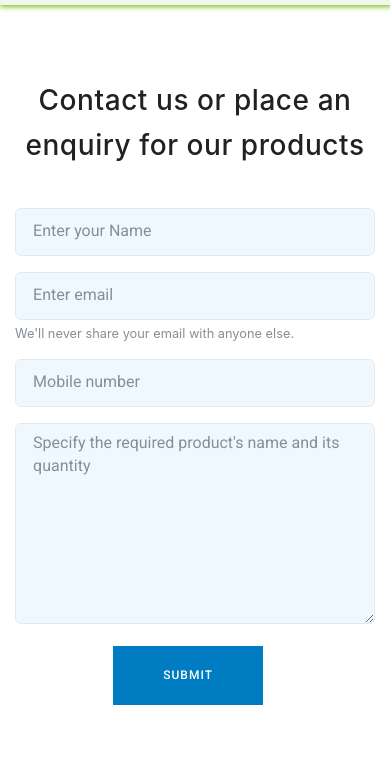
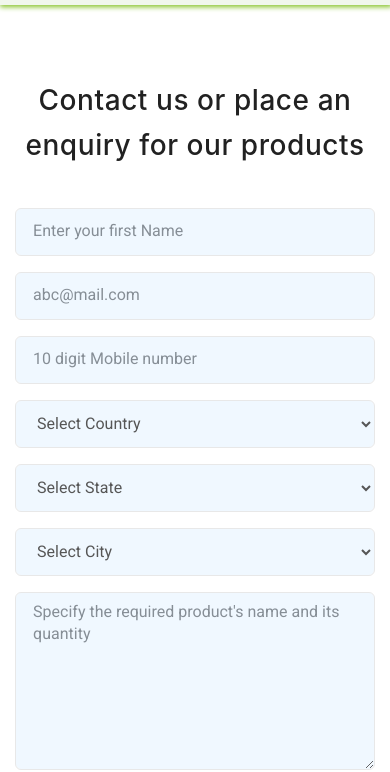
Before and after one commit to TenSketch/TBC, a plain HTML site: page enquiry.html in a window 390 px wide. Shown: the part 72-844 px from the top of the page. Drawn offline with nearby package versions, Linux system fonts and the light colour scheme.

Commit message:
country, city, state in form, required fields validation, phone no max 10

```diff
--- a/enquiry.html
+++ b/enquiry.html
@@ -21,8 +21,11 @@
 </head>
 <body>
     <section class="menu cid-qCRnOwWCHn" once="menu" id="menu2-4" data-rv-view="701">
-        <nav class="navbar navbar-expand beta-menu navbar-dropdown align-items-center navbar-fixed-top navbar-toggleable-sm">
-            <button class="navbar-toggler navbar-toggler-right" type="button" data-toggle="collapse" data-target="#navbarSupportedContent" aria-controls="navbarSupportedContent" aria-expanded="false" aria-label="Toggle navigation">
+        <nav
+            class="navbar navbar-expand beta-menu navbar-dropdown align-items-center navbar-fixed-top navbar-toggleable-sm">
+            <button class="navbar-toggler navbar-toggler-right" type="button" data-toggle="collapse"
+                data-target="#navbarSupportedContent" aria-controls="navbarSupportedContent" aria-expanded="false"
+                aria-label="Toggle navigation">
                 <div class="hamburger">
                     <span></span>
                     <span></span>
@@ -34,14 +37,16 @@
                 <div class="navbar-brand">
                     <span class="navbar-logo">
                         <a href="index.html">
-                        <img src="assets/images/tbc-logo-final-1400x721.png" alt="TBC Logo" title="" media-simple="true" style="height: 4.6rem;">
+                            <img src="assets/images/tbc-logo-final-1400x721.png" alt="TBC Logo" title=""
+                                media-simple="true" style="height: 4.6rem;">
                         </a>
                     </span>
                 </div>
             </div>
             <div class="collapse navbar-collapse" id="navbarSupportedContent">
                 <ul class="navbar-nav nav-dropdown" data-app-modern-menu="true">
-                    <li class="nav-item"><a class="nav-link link text-black display-4" href="products.html">Products</a></li>
+                    <li class="nav-item"><a class="nav-link link text-black display-4" href="products.html">Products</a>
+                    </li>
                     <li class="nav-item">
                         <a class="nav-link link text-black display-4" href="enquiry.html">Enquiry</a>
                     </li>
@@ -67,30 +72,54 @@
                 <div class="media-container-column col-lg-10">
                     <form action="https://formspree.io/vikram@tbchealthcare.com" method="POST">
                         <div class="row row-sm-offset">
-                            <div class="col-md-5 multi-horizontal" data-for="name">
+                            <div class="col-md-4 multi-horizontal" data-for="name">
                                 <div class="form-group">
-                                    <!--                                     <label for="name">Name<span>*</span></label> -->
-                                    <input type="text" class="form-control" name="name" placeholder="Enter your Name">
+                                    <input type="text" class="form-control" name="Name" id="name"
+                                        placeholder="Enter your first Name" required>
                                 </div>
                             </div>
                             <div class="col-md-4 multi-horizontal" data-for="email">
                                 <div class="form-group">
-                                    <!--                                     <label for="email">Email address<span>*</span></label> -->
-                                    <input type="email" class="form-control" name="_replyto" aria-describedby="emailHelp" placeholder="Enter email">
-                                    <small id="emailHelp" class="form-text text-muted">We'll never share your email with anyone else.</small>
+                                    <input type="email" class="form-control" name="Email id"
+                                        aria-describedby="emailHelp" placeholder="abc@mail.com" required>
                                 </div>
                             </div>
-                            <div class="col-md-3 multi-horizontal" data-for="phone">
+                            <div class="col-md-4 multi-horizontal" data-for="phone">
                                 <div class="form-group">
-                                    <!--                                     <label for="mob">Mobile<span>*</span></label> -->
-                                    <input type="tel" class="form-control" name="phone" placeholder="Mobile number">
+                                    <input type="tel" class="form-control" name="Contact #" id="tel"
+                                        placeholder="10 digit Mobile number" required>
+                                </div>
+                            </div>
+                        </div>
+                        <!-- country, state and city selection -->
+                        <div class="row row-sm-offset">
+                            <div class="col-md-4 multi-horizontal" data-for="country">
+                                <div class="form-group">
+                                    <select name="Country" class="countries form-control" id="countryId" required>
+                                        <option value="">Select Country</option>
+                                    </select>
+                                </div>
+                            </div>
+                            <div class="col-md-4 multi-horizontal" data-for="state">
+                                <div class="form-group">
+                                    <select name="State" class="states form-control" id="stateId" required>
+                                        <option value="">Select State</option>
+                                    </select>
+                                </div>
+                            </div>
+                            <div class="col-md-4 multi-horizontal" data-for="city">
+                                <div class="form-group">
+                                    <select name="City" class="cities form-control" id="cityId" required>
+                                        <option value="">Select City</option>
+                                    </select>
                                 </div>
                             </div>
                         </div>
                         <div class="form-group" data-for="message">
                             <div class="form-group">
-                                <!--                                 <label for="message">Message<span>*</span></label> -->
-                                <textarea class="form-control" name="message" rows="8" placeholder="Specify the required product's name and its quantity"></textarea>
+                                <textarea class="form-control" name="Message" rows="7"
+                                    placeholder="Specify the required product's name and its quantity"
+                                    required></textarea>
                             </div>
                         </div>
                         <span class="input-group-btn">
@@ -150,7 +179,8 @@
                 </div>
                 <div class="col-12 col-md-6">
                     <div class="google-map">
-                        <iframe title="The Business Centre Location in Chennai" src="https://www.google.com/maps/embed?pb=!1m18!1m12!1m3!1d3886.8607830253013!2d80.20412881420137!3d13.044532216804631!2m3!1f0!2f0!3f0!3m2!1i1024!2i768!4f13.1!3m3!1m2!1s0x3a5266dcdc5b647b%3A0x39cefc6021300b66!2sThe+Business+centre!5e0!3m2!1sen!2sin!4v1513919132506"
+                        <iframe title="The Business Centre Location in Chennai"
+                            src="https://www.google.com/maps/embed?pb=!1m18!1m12!1m3!1d3886.8607830253013!2d80.20412881420137!3d13.044532216804631!2m3!1f0!2f0!3f0!3m2!1i1024!2i768!4f13.1!3m3!1m2!1s0x3a5266dcdc5b647b%3A0x39cefc6021300b66!2sThe+Business+centre!5e0!3m2!1sen!2sin!4v1513919132506"
                             width="600" height="450" frameborder="0" style="border:0" allowfullscreen></iframe>
                     </div>
                 </div>
@@ -163,28 +193,21 @@
                 </div>
                 <div class="media-container-row mbr-white">
                     <div class="col-sm-6 copyright">
-                        <p class="mbr-text mbr-fonts-style display-7">© Copyright 2017 The Business Centre- All Rights Reserved
-                            <br>Made with <i class="fa fa-heart" style="color: #85C226" aria-hidden="true"></i> by <a href="http://www.tensketch.com/" target="_blank" class="text-warning">TenSketch </a>and <a href="http://www.ncdesigns.studio/" target="_blank"
-                            class="text-warning">NC Designs.Studio</a></p>
+                        <p class="mbr-text mbr-fonts-style display-7">© Copyright 2017 The Business Centre- All Rights
+                            Reserved
+                            <br>Made with <i class="fa fa-heart" style="color: #85C226" aria-hidden="true"></i> by <a
+                                href="http://www.tensketch.com/" target="_blank" class="text-warning">TenSketch </a>and
+                            <a href="http://www.ncdesigns.studio/" target="_blank" class="text-warning">NC
+                                Designs.Studio</a></p>
                     </div>
                     <div class="col-md-6">
                         <div class="social-list align-right">
-                            <!--div class="soc-item">
-                                <span class="mbr-iconfont mbr-iconfont-social socicon-twitter socicon" style="color: rgb(0, 132, 180);" media-simple="true"></span>
-                        </div-->
                             <div class="soc-item">
                                 <a href="https://www.facebook.com/businesscentrec/" target="_blank">
-                                    <span class="mbr-iconfont mbr-iconfont-social socicon-facebook socicon" style="color: rgb(59, 89, 152);" media-simple="true"></span>
+                                    <span class="mbr-iconfont mbr-iconfont-social socicon-facebook socicon"
+                                        style="color: rgb(59, 89, 152);" media-simple="true"></span>
                                 </a>
                             </div>
-                            <!--div class="soc-item">
-                                <span class="mbr-iconfont mbr-iconfont-social socicon-youtube socicon" style="color: rgb(204, 24, 30);" media-simple="true"></span>
-                        </div-->
-                            <!--div class="soc-item">
-                            <a href="#">
-                                <span class="mbr-iconfont mbr-iconfont-social socicon-linkedin socicon" style="color: rgb(0, 119, 181);" media-simple="true"></span>
-                            </a>
-                        </div-->
                             <div class="soc-item">
                                 <a href="http://www.alibaba.com/member/in106885245.html" target="_blank">
                                     <img src="assets/images/alibaba.png" width="80px;">
@@ -195,9 +218,6 @@
                                     <img src="assets/images/indiamart.png" width="80px">
                                 </a>
                             </div>
-                            <!--div class="soc-item">
-                                <span class="mbr-iconfont mbr-iconfont-social socicon-googleplus socicon" style="color: rgb(211, 72, 54);" media-simple="true"></span>
-                        </div-->
                         </div>
                     </div>
                 </div>
@@ -212,7 +232,14 @@
     <script src="assets/dropdown/js/script.min.js"></script>
     <script src="assets/touchswipe/jquery.touch-swipe.min.js"></script>
     <script src="assets/theme/js/script.js"></script>
-    <!--   <script src="assets/formoid/formoid.min.js"></script> -->
+    <script src="//ajax.googleapis.com/ajax/libs/jquery/1.11.1/jquery.min.js"></script>
+    <script src="//geodata.solutions/includes/countrystatecity.js"></script>
+    <script src="https://cdnjs.cloudflare.com/ajax/libs/jquery.mask/1.14.15/jquery.mask.min.js"></script>
+    <script>
+        $(document).ready(function () {
+            $('#tel').mask('00000-00000');
+        });
+    </script>
     <div id="scrollToTop" class="scrollToTop mbr-arrow-up"><a style="text-align: center;"><i></i></a></div>
 </body>
 </html>
```
Lines whose indentation alone changed are shown as unchanged.
